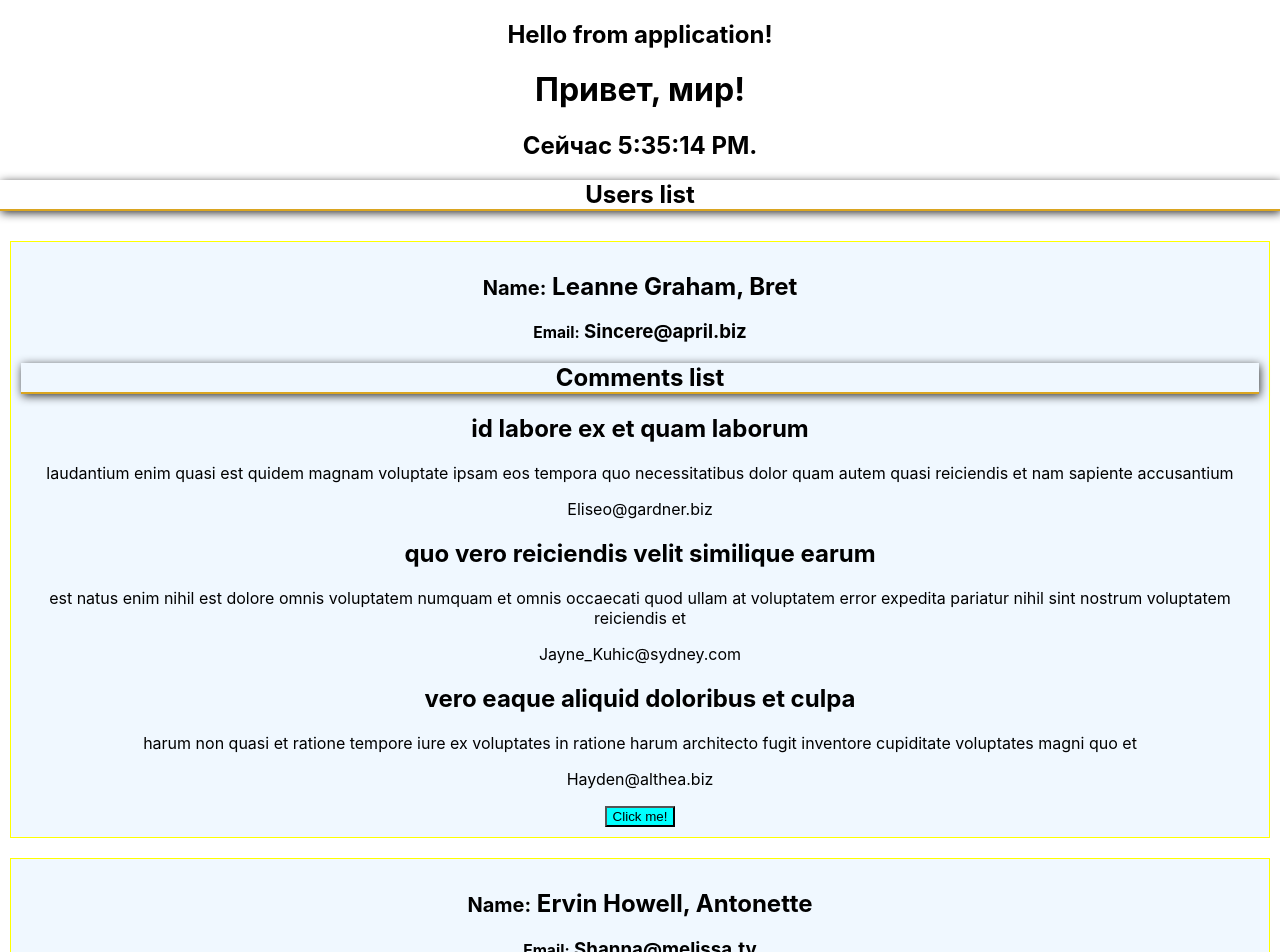
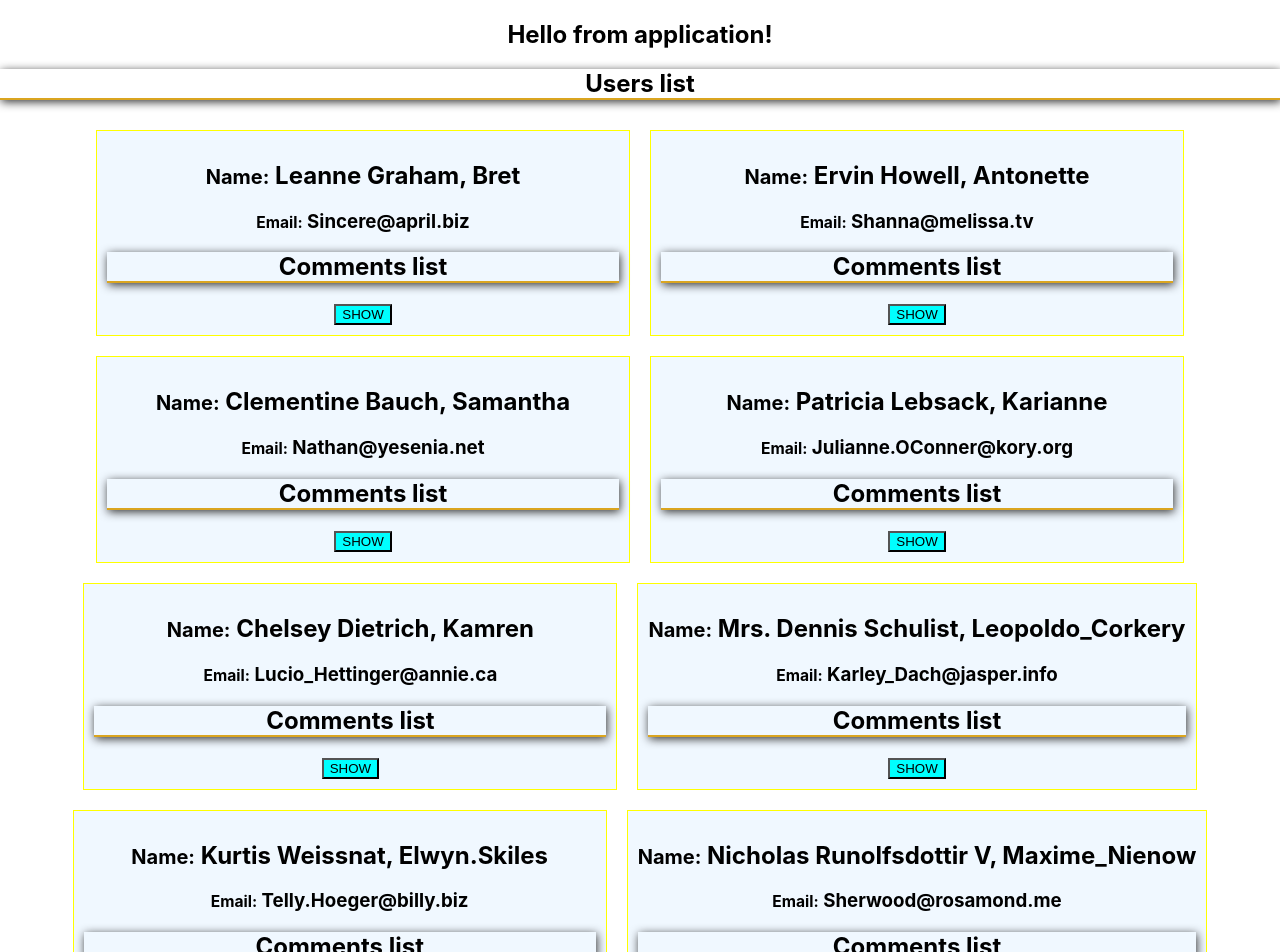
Before and after one commit to AlekseyBilan/react-test-app, a React (Create React App) app: page / in a window 1280 px wide. Shown: the top 952 px of the page. Built offline with nearby package versions, Linux system fonts and the light colour scheme.

Commit message:
Remove Clock component add toodle comments list functionality

```diff
--- a/src/components/App.js
+++ b/src/components/App.js
@@ -1,17 +1,13 @@
 import './App.css';
 import UserList from './usersList/UserList';
 import users from '../users';
-import Clock from './Clock';
 import Button from './Button';
 
 function App() {
   return (
     <div className="App">
       <h2>Hello from application!</h2>
-      <Clock/>
       <UserList users = {users}/>
-      <Button text="Click me!"/>
-      <Button text="Click me!"/>
     </div>
   );
 }
--- a/src/components/ArticleList.js
+++ b/src/components/ArticleList.js
@@ -1,8 +1,23 @@
+import React from 'react';
+import Article from './Article'
+import Button from "./Button";
 
-import Article from './Article'
+class ArticleList extends React.Component {
+    constructor(props) {
+        super(props);
+        this.state = {isToggleOn: false};
+        // Эта привязка обязательна для работы `this` в колбэке.
+        this.handleClick = this.handleClick.bind(this);
+    }
 
-function ArticleList(props) {
-    const comment = props.comments.map((comment) => {
+    handleClick() {
+        this.setState(state => ({
+            isToggleOn: !state.isToggleOn
+        }));
+    }
+
+    render() {
+        const comment = this.props.comments.map((comment) => {
             return (
                 <Article
                     userid={comment.id}
@@ -16,9 +31,13 @@ function ArticleList(props) {
         return (
             <div>
                 <h2 className="title">Comments list</h2>
-            {comment.length > 0 ? comment : "There is no comments, yet"}
+                {this.state.isToggleOn ? comment.length > 0 ? comment : "There is no comments, yet" : ''}
+                <button className='btn' onClick={this.handleClick}>
+                    {this.state.isToggleOn ? 'HIDE' : 'SHOW'}
+                </button>
             </div>
         );
     }
+}
 
 export default ArticleList;
--- a/src/components/Button.js
+++ b/src/components/Button.js
@@ -1,8 +1,12 @@
 import './Button.css';
 
 function Button(props) {
+    function clickHandler(e) {
+        //e.preventDefault();
+        console.log('По кнопке кликнули.', e);
+    }
   return (
-    <button className='btn'>
+    <button className='btn' onClick={clickHandler}>
         {props.text}
     </button>
   );
--- a/src/components/Clock.jsx
+++ /dev/null
@@ -1,36 +0,0 @@
-import React from 'react';
-
-class Clock extends React.Component {
-    constructor(props) {
-        super(props);
-        this.state = {date: new Date()};
-    }
-
-    componentDidMount() {
-      console.log('componentDidMount !!');
-      this.timerID = setInterval(
-        () => this.tick(),
-        1000
-      );
-    }
-
-    componentWillUnmount() {
-      clearInterval(this.timerID);
-    }
-
-    tick() {
-      this.setState({
-        date: new Date()
-      });
-    }
-
-    render() {
-      return (
-        <div>
-          <h1>Привет, мир!</h1>
-          <h2>Сейчас {(this.state && this.state.date) ? this.state.date.toLocaleTimeString() : 'no date'}.</h2>
-        </div>
-      );
-    }
-  }
-  export default Clock;
--- a/src/components/usersList/User.jsx
+++ b/src/components/usersList/User.jsx
@@ -1,18 +1,16 @@
 import './User.css';
-import Button from '../Button';
 import comments from '../../comments';
 import ArticleList from '../ArticleList';
 
 function User(props) {
     const userComments = comments.filter((user) => props.id == user.postId);
-      return (
+    return (
         <div data-id={props.id} key={props.id} className="user-wrapp">
             <h2><small>Name:</small> {props.fullName}, {props.userName}</h2>
             <h3><small>Email:</small> {props.email}</h3>
             <ArticleList comments = {userComments}/>
-        <Button text="Click me!"/>
-    </div>
-  );
+        </div>
+    );
 }
 
 export default User;
```
Also changed, not shown: 1 other file (tests, documents, lock files or other folders). Lines whose indentation alone changed are shown as unchanged.
